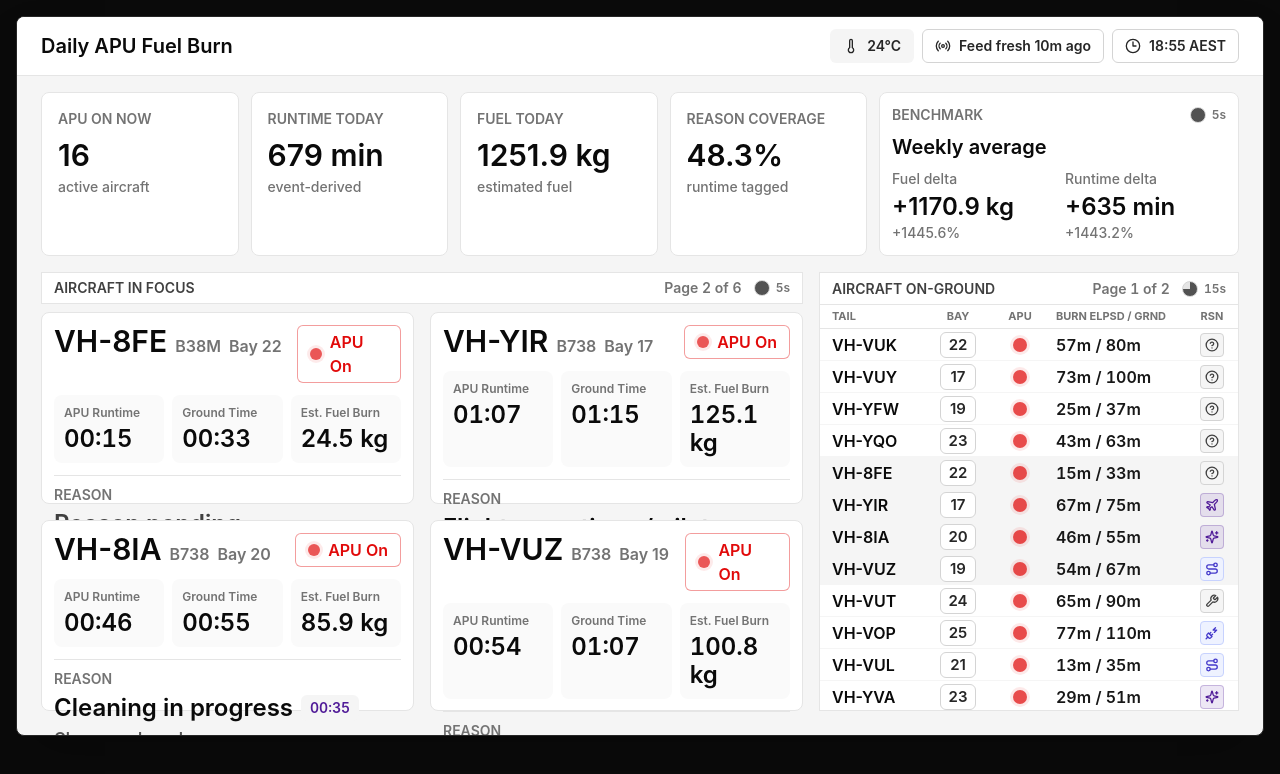
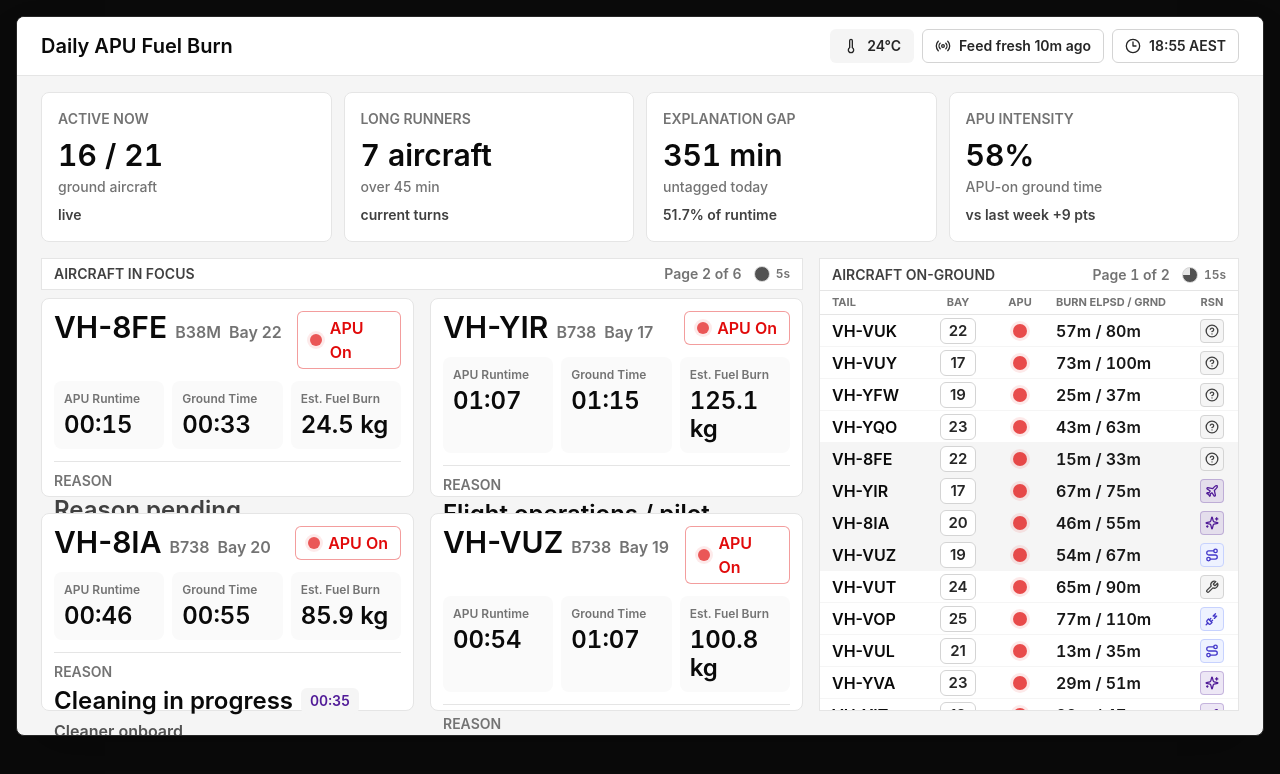
Before and after one commit to ben-dowden/APU-Alerting-Dashboard, a Next.js app: page /senior/bne/wallboard in a window 1280 px wide. Shown: the top 774 px of the page. Built offline with nearby package versions, Linux system fonts and the light colour scheme.

Commit message:
Align-wallboard-with-command-metrics

```diff
--- a/components/wallboard/senior-wallboard-layout.tsx
+++ b/components/wallboard/senior-wallboard-layout.tsx
@@ -13,10 +13,10 @@ import { WallboardRotationShell } from "./wallboard-rotation-shell";
 const boardNowIso = "2026-05-22T08:55:00.000Z";
 
 const benchmarkBaselines = {
-  similar_temperature: { runtimeMinutes: 38, fuelKg: 70 },
-  weekly_average: { runtimeMinutes: 44, fuelKg: 81 },
-  monthly_average: { runtimeMinutes: 49, fuelKg: 90 },
-  annual_average: { runtimeMinutes: 52, fuelKg: 96 },
+  similar_temperature: { runtimeMinutes: 38, fuelKg: 70, apuIntensityPercent: 45.6 },
+  weekly_average: { runtimeMinutes: 44, fuelKg: 81, apuIntensityPercent: 48.6 },
+  monthly_average: { runtimeMinutes: 49, fuelKg: 90, apuIntensityPercent: 42.6 },
+  annual_average: { runtimeMinutes: 52, fuelKg: 96, apuIntensityPercent: 39.6 },
 };
 
 const boardSettings = {
@@ -55,6 +55,7 @@ export function SeniorWallboardLayout() {
     runtimeMinutes: scorecard.runtimeMinutesToday,
     fuelKg: scorecard.estimatedFuelKgToday,
     temperatureC: board.weather?.temperatureC ?? 0,
+    apuIntensityPercent: scorecard.apuIntensityPercent,
   };
 
   return (
--- a/components/wallboard/wallboard-rotation-shell.tsx
+++ b/components/wallboard/wallboard-rotation-shell.tsx
@@ -13,8 +13,6 @@ import { WallboardCommandBar } from "./wallboard-command-bar";
 import { WallboardScorecardBand } from "./wallboard-scorecard-band";
 import {
   activeBenchmarkModeForElapsed,
-  remainingFor,
-  wallboardBenchmarkRotationIntervalMs,
   wallboardRotationTickMs,
 } from "./wallboard-rotation";
 
@@ -58,7 +56,6 @@ export function WallboardRotationShell({
 
       <WallboardScorecardBand
         activeBenchmarkMode={activeBenchmarkMode}
-        benchmarkRemainingMs={remainingFor(elapsedMs, wallboardBenchmarkRotationIntervalMs)}
         benchmarkBaselines={benchmarkBaselines}
         benchmarkCurrent={benchmarkCurrent}
         scorecard={scorecard}
--- a/components/wallboard/wallboard-scorecard-band.tsx
+++ b/components/wallboard/wallboard-scorecard-band.tsx
@@ -1,4 +1,3 @@
-import { Badge } from "@/components/ui/badge";
 import {
   deriveBenchmarkPanel,
   type BenchmarkBaselines,
@@ -7,14 +6,11 @@ import {
   type BenchmarkMode,
   type DailyScorecard,
 } from "@/lib/read-models";
-import { wallboardBenchmarkRotationIntervalMs } from "./wallboard-rotation";
-import { WallboardTimerWheel } from "./wallboard-timer-wheel";
 
 type WallboardScorecardBandProps = {
   activeBenchmarkMode: BenchmarkMode;
   benchmarkBaselines: BenchmarkBaselines;
   benchmarkCurrent: BenchmarkCurrent;
-  benchmarkRemainingMs: number;
   scorecard: DailyScorecard;
 };
 
@@ -22,22 +18,38 @@ type ScorecardMetric = {
   label: string;
   value: string;
   detail: string;
+  context: string;
 };
 
-const formatSigned = (value: number) => (value > 0 ? `+${value}` : `${value}`);
+const formatWholePercent = (value: number) => `${Math.round(value)}%`;
 
-const scorecardMetricsFor = (scorecard: DailyScorecard): ScorecardMetric[] => [
-  { label: "APU on now", value: `${scorecard.activeApuCount}`, detail: "active aircraft" },
+const scorecardMetricsFor = (
+  scorecard: DailyScorecard,
+  activeComparison: BenchmarkComparison,
+): ScorecardMetric[] => [
   {
-    label: "Runtime today",
-    value: `${scorecard.runtimeMinutesToday} min`,
-    detail: "event-derived",
+    label: "Active now",
+    value: `${scorecard.activeApuCount} / ${scorecard.groundAircraftCount}`,
+    detail: "ground aircraft",
+    context: "live",
   },
-  { label: "Fuel today", value: `${scorecard.estimatedFuelKgToday} kg`, detail: "estimated fuel" },
   {
-    label: "Reason coverage",
-    value: `${scorecard.attributedRuntimePercent}%`,
-    detail: "runtime tagged",
+    label: "Long runners",
+    value: `${scorecard.longRunnerCount} aircraft`,
+    detail: `over ${scorecard.longRunnerThresholdMinutes} min`,
+    context: "current turns",
+  },
+  {
+    label: "Explanation gap",
+    value: `${scorecard.untaggedRuntimeMinutes} min`,
+    detail: "untagged today",
+    context: `${scorecard.untaggedRuntimePercent}% of runtime`,
+  },
+  {
+    label: "APU intensity",
+    value: formatWholePercent(scorecard.apuIntensityPercent),
+    detail: "APU-on ground time",
+    context: activeComparison.apuIntensityComparisonLabel,
   },
 ];
 
@@ -45,7 +57,6 @@ export function WallboardScorecardBand({
   activeBenchmarkMode,
   benchmarkBaselines,
   benchmarkCurrent,
-  benchmarkRemainingMs,
   scorecard,
 }: WallboardScorecardBandProps) {
   const benchmark = deriveBenchmarkPanel(
@@ -53,22 +64,10 @@ export function WallboardScorecardBand({
     activeBenchmarkMode,
     benchmarkBaselines,
   );
-  const metrics = scorecardMetricsFor(scorecard);
+  const metrics = scorecardMetricsFor(scorecard, benchmark.activeComparison);
 
   return (
-    <div className="grid gap-3 px-6 py-4 xl:grid-cols-[minmax(0,1fr)_360px]">
-      <ScorecardMetrics metrics={metrics} />
-      <BenchmarkRotationPanel
-        activeComparison={benchmark.activeComparison}
-        remainingMs={benchmarkRemainingMs}
-      />
-    </div>
-  );
-}
-
-function ScorecardMetrics({ metrics }: { metrics: ScorecardMetric[] }) {
-  return (
-    <section aria-label="Wallboard scorecard" className="grid grid-cols-4 gap-3">
+    <section aria-label="Wallboard scorecard" className="grid grid-cols-4 gap-3 px-6 py-4">
       {metrics.map((metric) => (
         <div className="rounded-product border border-neutral-200 bg-white p-4" key={metric.label}>
           <p
@@ -77,79 +76,18 @@ function ScorecardMetrics({ metrics }: { metrics: ScorecardMetric[] }) {
           >
             {metric.label}
           </p>
-          <p className="mt-2 text-3xl font-semibold tracking-normal text-neutral-950">
+          <p className="mt-2 text-3xl font-semibold tracking-normal tabular-nums text-neutral-950">
             {metric.value}
           </p>
           <p className="mt-1 text-sm font-medium text-neutral-500">{metric.detail}</p>
+          <p
+            aria-live={metric.label === "APU intensity" ? "polite" : undefined}
+            className="mt-2 text-sm font-semibold text-neutral-700"
+          >
+            {metric.context}
+          </p>
         </div>
       ))}
     </section>
   );
 }
-
-function BenchmarkRotationPanel({
-  activeComparison,
-  remainingMs,
-}: {
-  activeComparison: BenchmarkComparison;
-  remainingMs: number;
-}) {
-  const title =
-    activeComparison.mode === "similar_temperature"
-      ? "Similar temp. days:"
-      : activeComparison.basisLabel;
-
-  return (
-    <section
-      aria-label="Wallboard benchmark rotation"
-      aria-live="polite"
-      className="rounded-product border border-neutral-200 bg-white p-3"
-      data-rotation-interval-ms={wallboardBenchmarkRotationIntervalMs}
-      data-testid="wallboard-benchmark-rotator"
-    >
-      <div className="flex items-center justify-between gap-3">
-        <p className="text-sm font-semibold uppercase tracking-normal text-neutral-500">
-          Benchmark
-        </p>
-        <WallboardTimerWheel
-          intervalMs={wallboardBenchmarkRotationIntervalMs}
-          label="Benchmark rotates"
-          remainingMs={remainingMs}
-        />
-      </div>
-      <div className="mt-2 flex min-w-0 items-center gap-2">
-        <p className="min-w-0 truncate text-xl font-semibold tracking-normal text-neutral-950">
-          {title}
-        </p>
-        {activeComparison.temperatureBandLabel ? (
-          <Badge
-            className="shrink-0 px-2 py-0.5 text-sm leading-5 text-virgin-purple"
-            variant="secondary"
-          >
-            {activeComparison.temperatureBandLabel}
-          </Badge>
-        ) : null}
-      </div>
-      <div className="mt-2 grid grid-cols-2 gap-3">
-        <div>
-          <p className="text-sm font-medium text-neutral-500">Fuel delta</p>
-          <p className="mt-0.5 text-2xl font-semibold text-neutral-950">
-            {formatSigned(activeComparison.fuelDeltaKg)} kg
-          </p>
-          <p className="text-sm font-medium text-neutral-500">
-            {formatSigned(activeComparison.fuelDeltaPercent)}%
-          </p>
-        </div>
-        <div>
-          <p className="text-sm font-medium text-neutral-500">Runtime delta</p>
-          <p className="mt-0.5 text-2xl font-semibold text-neutral-950">
-            {formatSigned(activeComparison.runtimeDeltaMinutes)} min
-          </p>
-          <p className="text-sm font-medium text-neutral-500">
-            {formatSigned(activeComparison.runtimeDeltaPercent)}%
-          </p>
-        </div>
-      </div>
-    </section>
-  );
-}
```
Also changed, not shown: 1 other file (tests, documents, lock files or other folders).
